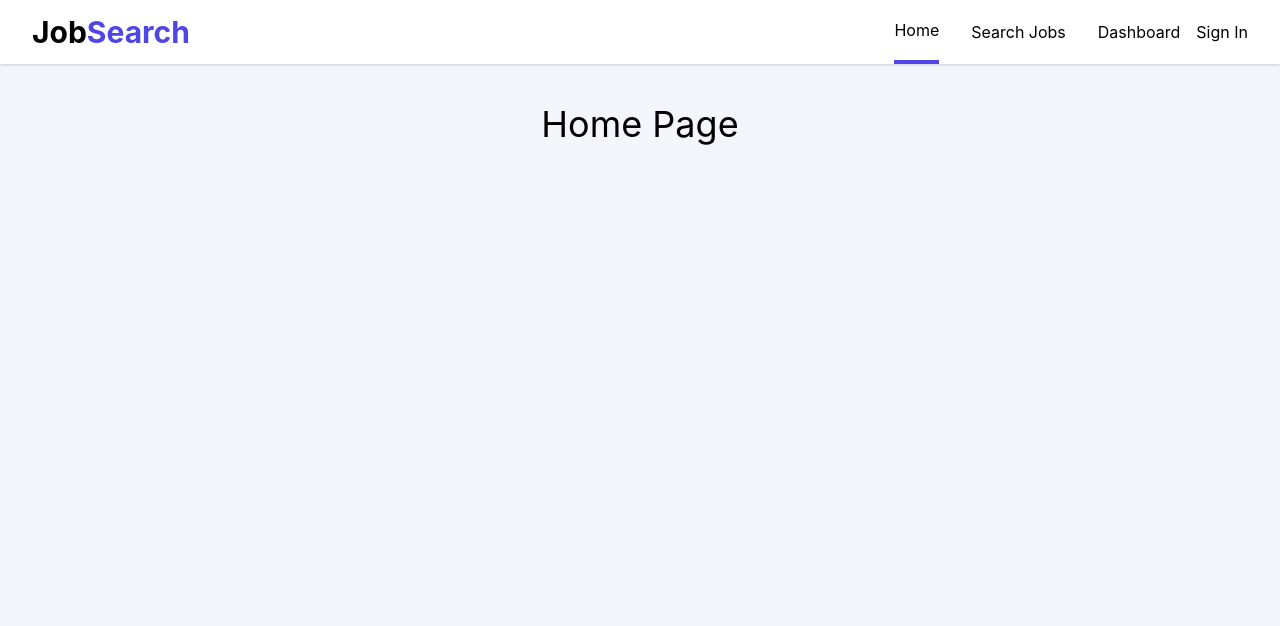
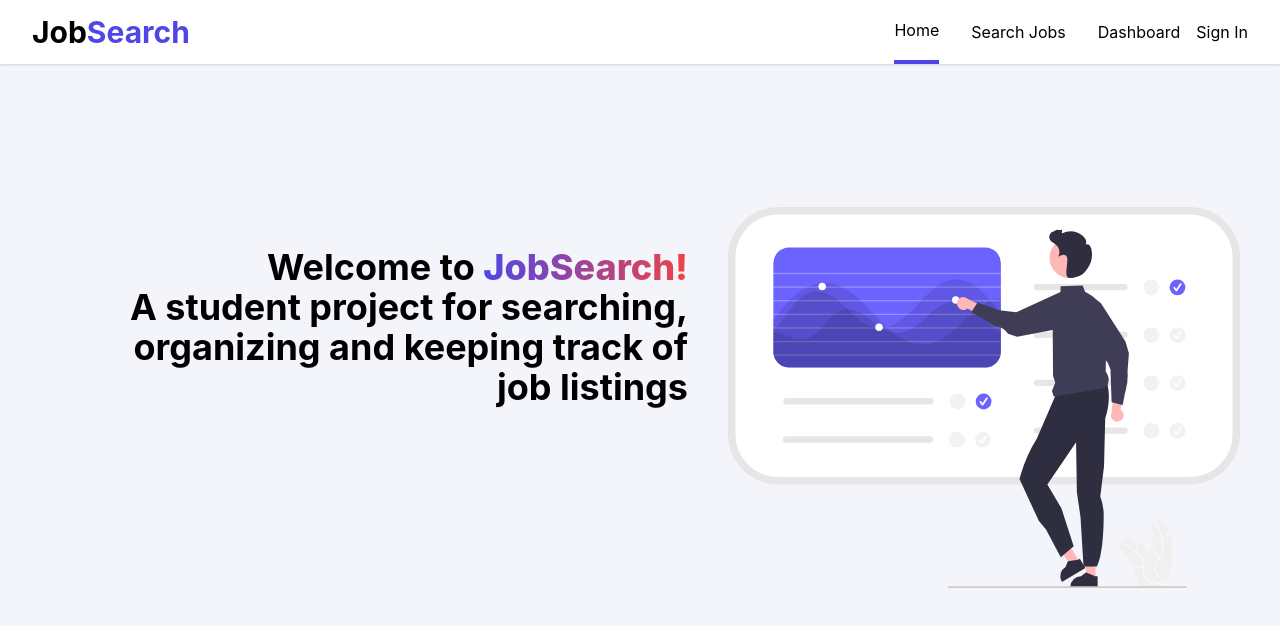
Before and after one commit to JacobwBruce/job-search-web-app, a Next.js app: page / in a window 1280 px wide. Shown: the top 626 px of the page. Built offline with nearby package versions, Linux system fonts and the light colour scheme; no server answers.

Commit message:
landing page design

```diff
--- a/pages/index.tsx
+++ b/pages/index.tsx
@@ -9,8 +9,21 @@ export default function Home() {
                 <title>JobSearch</title>
             </Head>
             <Header />
-            <div>
-                <h1 className='text-4xl mt-10 text-center'>Home Page</h1>
+            <div className='h-5/6 flex items-center'>
+                <div className='flex flex-col lg:flex-row justify-items-center mx-28 md:mx-10'>
+                    <h1 className='text-4xl mt-10 text-center font-bold mx-10 lg:text-right'>
+                        Welcome to{' '}
+                        <span className='font-extrabold text-transparent bg-clip-text bg-gradient-to-r from-indigo-600 to-red-500'>
+                            JobSearch!
+                        </span>{' '}
+                        <br />A student project for searching, organizing and keeping track of job
+                        listings
+                    </h1>
+
+                    <div className='text-center'>
+                        <img className='max-w-lg' src='/control_panel.svg' alt='control panel' />
+                    </div>
+                </div>
             </div>
         </>
     );
```
